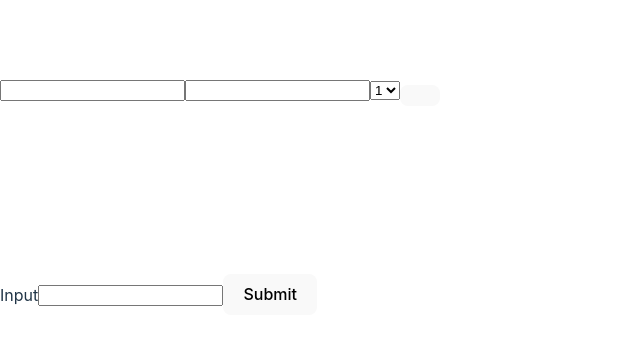
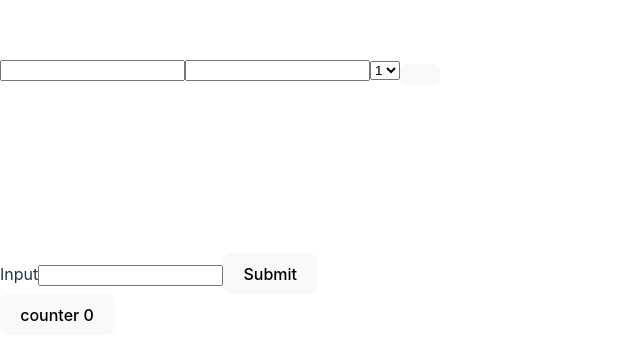
Before and after one commit to BK-0001/intro-to-react-demo2, a React (Vite) app: page / in a window 1280 px wide. Shown: the part 204-564 px from the top of the page, without its empty margins (0-640 px from the left). Built offline with nearby package versions, Linux system fonts and the light colour scheme; the HTML template or start-up script is replaced by a standard one.

Commit message:
demo why we need to pass callback when we update state sometimes

```diff
--- a/src/App.tsx
+++ b/src/App.tsx
@@ -1,4 +1,5 @@
 import { ChangeEvent } from "react";
+import { Counter } from "./Counter";
 import Form from "./form";
 
 function App() {
@@ -42,6 +43,7 @@ function App() {
       <br />
 
       <Form />
+      <Counter />
     </div>
   );
 }
--- /dev/null
+++ b/src/Counter.tsx
@@ -0,0 +1,19 @@
+import { useState } from "react";
+
+export function Counter() {
+  const [count, setCount] = useState(0);
+
+  const handleClick = () => {
+    console.log(count, "before first update");
+    setCount((countFromCB) => {
+      return countFromCB + 1;
+    }); // state become 1
+    console.log(count, "after first update");
+    setCount((countFromCB) => {
+      return countFromCB + 1;
+    }); // state become 2
+    console.log(count, "final update");
+  };
+
+  return <button onClick={handleClick}>counter {count}</button>;
+}
```
